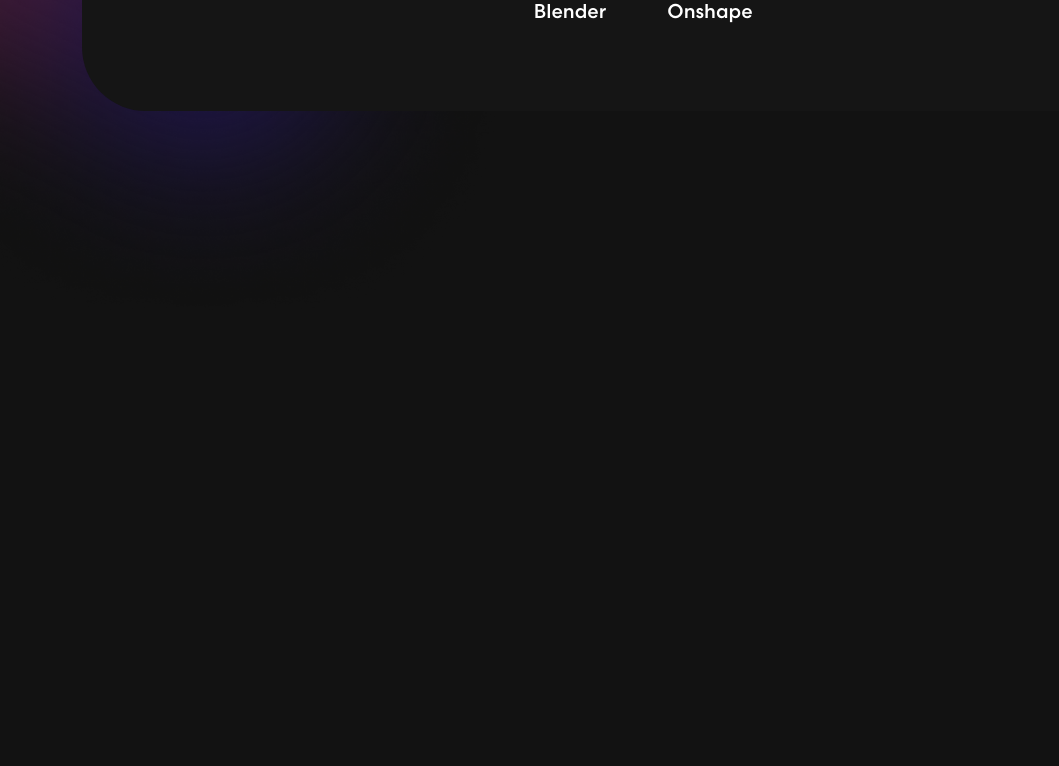
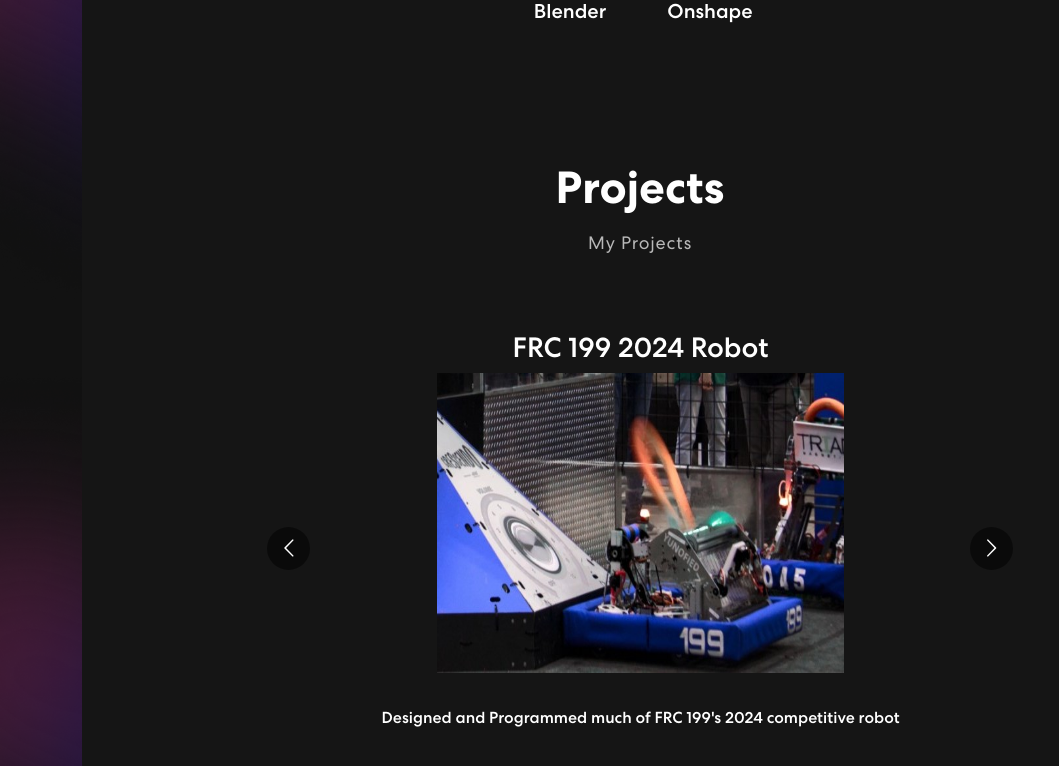
Before and after one commit to BrandonS09/BrandonS09.github.io, a React (Create React App) app: page / in a window 1280 px wide. Shown: the part 1829-2595 px from the top of the page, without its empty margins (0-1059 px from the left). Before the commit the page ends 2156 px from the top, so only its background shows below. Built offline with nearby package versions, Linux system fonts and the light colour scheme.

Commit message:
Added projects

```diff
--- a/src/App.css
+++ b/src/App.css
@@ -350,7 +350,6 @@ nav.navbar .navbar-toggler[aria-expanded="true"] .navbar-toggler-icon {
 /* languages */
 .lang-bx {
   background: #151515;
-  border-radius: 0px 0px 64px 64px;
   text-align: center;
   padding: 60px 50px;
   margin-top: -60px;
@@ -491,6 +490,31 @@ nav.navbar .navbar-toggler[aria-expanded="true"] .navbar-toggler-icon {
   width: 35%;
   right: 0;
   z-index: -4;
+}
+.project-slider {
+  width: 80%;
+  margin: 0 auto;
+  position: relative;
+}
+.project-slider .item img {
+  width: 50%;
+  margin: 0 auto 15px auto;
+}
+
+.projectImage {
+  width: 400px;
+  height: 300px;
+}
+
+.projText {
+  margin: 20px;
+}
+.proj-bx {
+  background: #151515;
+  border-radius: 0px 0px 64px 64px;
+  text-align: center;
+  padding: 60px 50px;
+  margin-top: -60px;
 }
 
 /************ Projects Css ************/
--- a/src/App.js
+++ b/src/App.js
@@ -3,6 +3,7 @@ import { NavBar } from './components/NavBar';
 import { Banner } from './components/Banner';
 import { Skills } from './components/Skills';
 import { Languages } from './components/Languages';
+import { Projects } from './components/Projects';
 import 'bootstrap/dist/css/bootstrap.min.css';
 
 function App() {
@@ -12,6 +13,7 @@ function App() {
       <Banner />
       <Skills />
       <Languages />
+      <Projects />
     </div>
   );
 }
--- /dev/null
+++ b/src/components/Projects.js
@@ -0,0 +1,61 @@
+import projImg3 from "../assets/img/project-img3.png";
+import { Container, Row, Col } from "react-bootstrap";
+import Carousel from "react-multi-carousel";
+import colorSharp from "../assets/img/color-sharp.png";
+import BHAC from "../assets/img/BHAC.png";
+import Hammerhead from "../assets/img/199.jpg";
+
+export const Projects = () => {
+    const responsive = {
+        superLargeDesktop: {
+            breakpoint: { max: 4000, min: 3000 },
+            items: 1
+        },
+        desktop: {
+            breakpoint: { max: 3000, min: 1024 },
+            items: 1
+        },
+        tablet: {
+            breakpoint: { max: 1024, min: 464 },
+            items: 1
+        },
+        mobile: {
+            breakpoint: { max: 464, min: 0 },
+            items: 1
+        }
+    }
+    return (
+        <section className="skill" id="projects">
+            <Container>
+                <Row>
+                    <Col size={12}>
+                        <div className="proj-bx">
+                            <h2>
+                                Projects
+                            </h2>
+                            <p>My Projects</p>
+                            <Carousel responsive={responsive} infinite={true} className="project-slider">
+                                <div className="item">
+                                    <h3>FRC 199 2024 Robot</h3>
+                                    <img src={Hammerhead} alt="image" className="projectImage" />
+                                    <h6 className="projText">Designed and Programmed much of FRC 199's 2024 competitive robot</h6>
+                                </div>
+                                <div className="item">
+                                    <h3>Custom Designed Robotic Arm</h3>
+                                    <img src={projImg3} alt="image" className="projectImage" />
+                                    <h6 className="projText">Designed, Programmed, Fabricated, and Wired an intelligent robotic arm, powered by Arduino</h6>
+                                </div>
+                                <div className="item">
+                                    <h3>BHAC</h3>
+                                    <img src={BHAC} alt="image" className="projectImage" />
+                                    <h6 className="projText">Programmed a desktop application that routinely reminds you to do practices healthy in front of computers. Built with CustomTkinter</h6>
+                                </div>
+                            </Carousel>
+                        </div>
+                    </Col>
+                </Row>
+            </Container>
+            <img className="background-image-left" src={colorSharp} />
+        </section>
+    )
+}
```
Also changed, not shown: src/assets/img/199.jpg (added), src/assets/img/BHAC.png (added).
